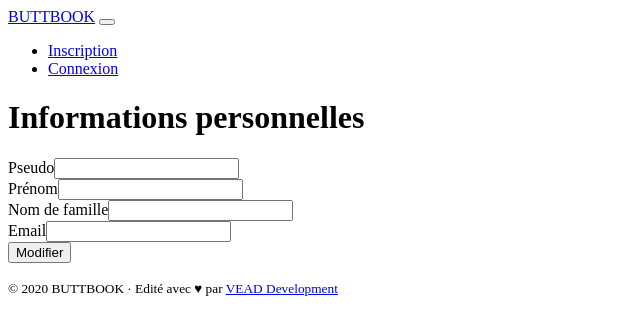
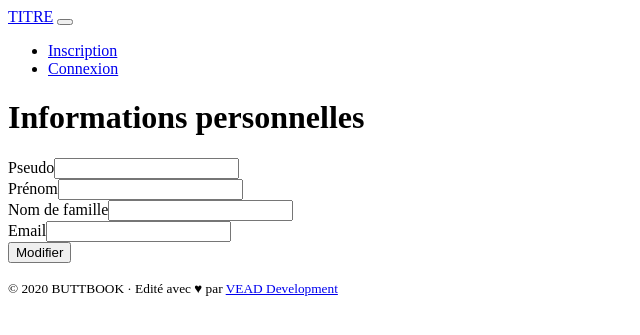
Before and after one commit to AdrienC6/CLONE, a Symfony app: template templates/account/edit.html.twig in a window 1280 px wide. Shown: the top 335 px of the page, without its empty margins (0-640 px from the left). Run offline with Twig, Linux system fonts and the light colour scheme; the template is opened without the code that fills it, so the values that code supplies are empty; form fields are guessed from the names that the template uses; some libraries are stand-ins or nearby versions.

Commit message:
Link to account edit on 'logged ad in navbar

```diff
--- a/templates/layouts/partials/_nav.html.twig
+++ b/templates/layouts/partials/_nav.html.twig
@@ -1,8 +1,8 @@
 <nav class="navbar navbar-expand-sm navbar-dark bg-dark mb-4">
   <div class="container">
-      <a class="navbar-brand" href="{{path('app_home')}}">BUTTBOOK</a>
+      <a class="navbar-brand" href="{{path('app_home')}}">TITRE</a>
       {% if app.user %}
-      <a class="navbar-text disabled" id="logged-as">Connecté(e) en tant que {{app.user.pseudo}}</a>
+      <a class="navbar-text disabled" id="logged-as" href="{{path('app_account_edit')}}">Connecté(e) en tant que {{app.user.pseudo}}</a>
       {% endif %}
       <button class="navbar-toggler" type="button" data-toggle="collapse" data-target="#navbarsExample03" aria-controls="navbarsExample03" aria-expanded="false" aria-label="Toggle navigation">
         <span class="navbar-toggler-icon"></span>
```
